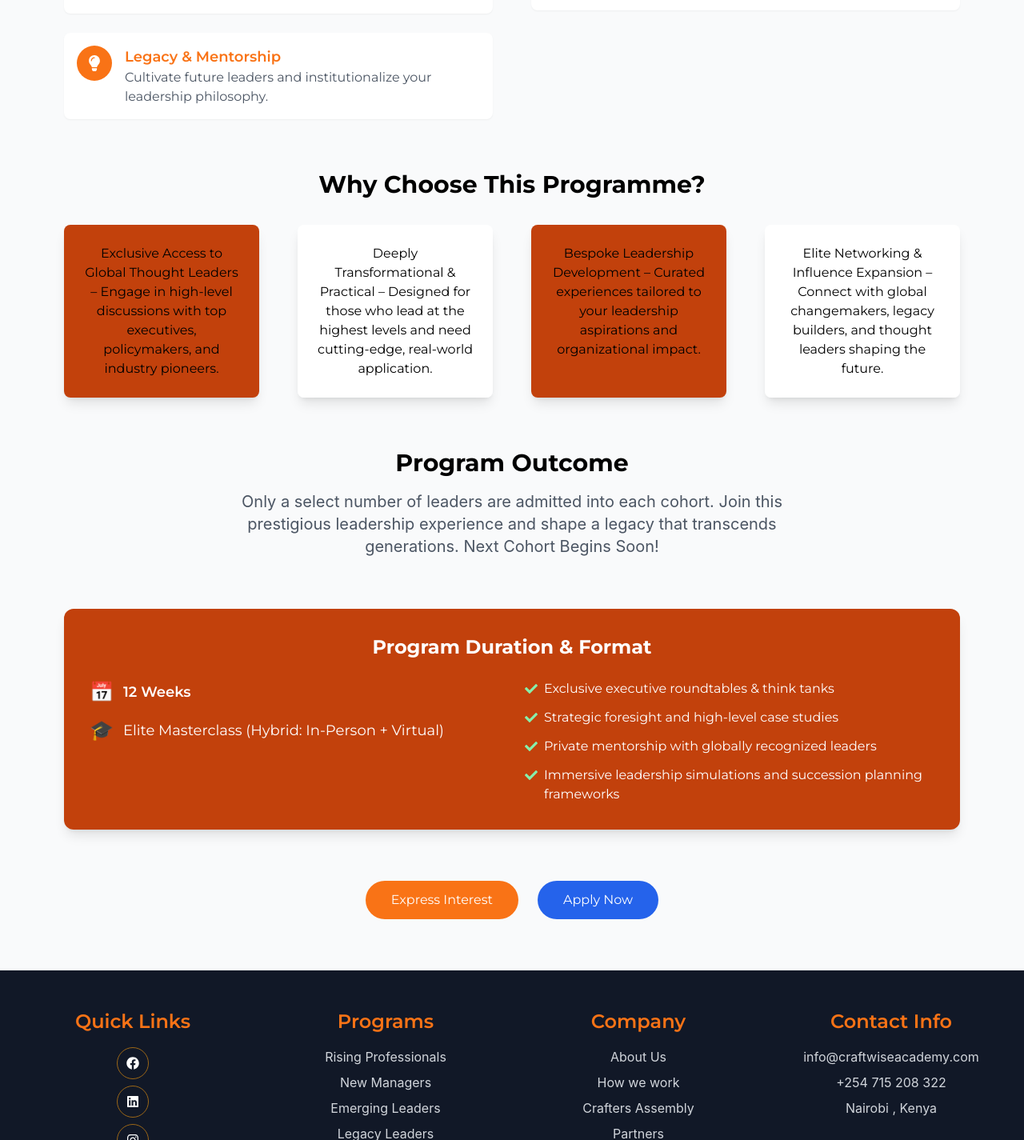
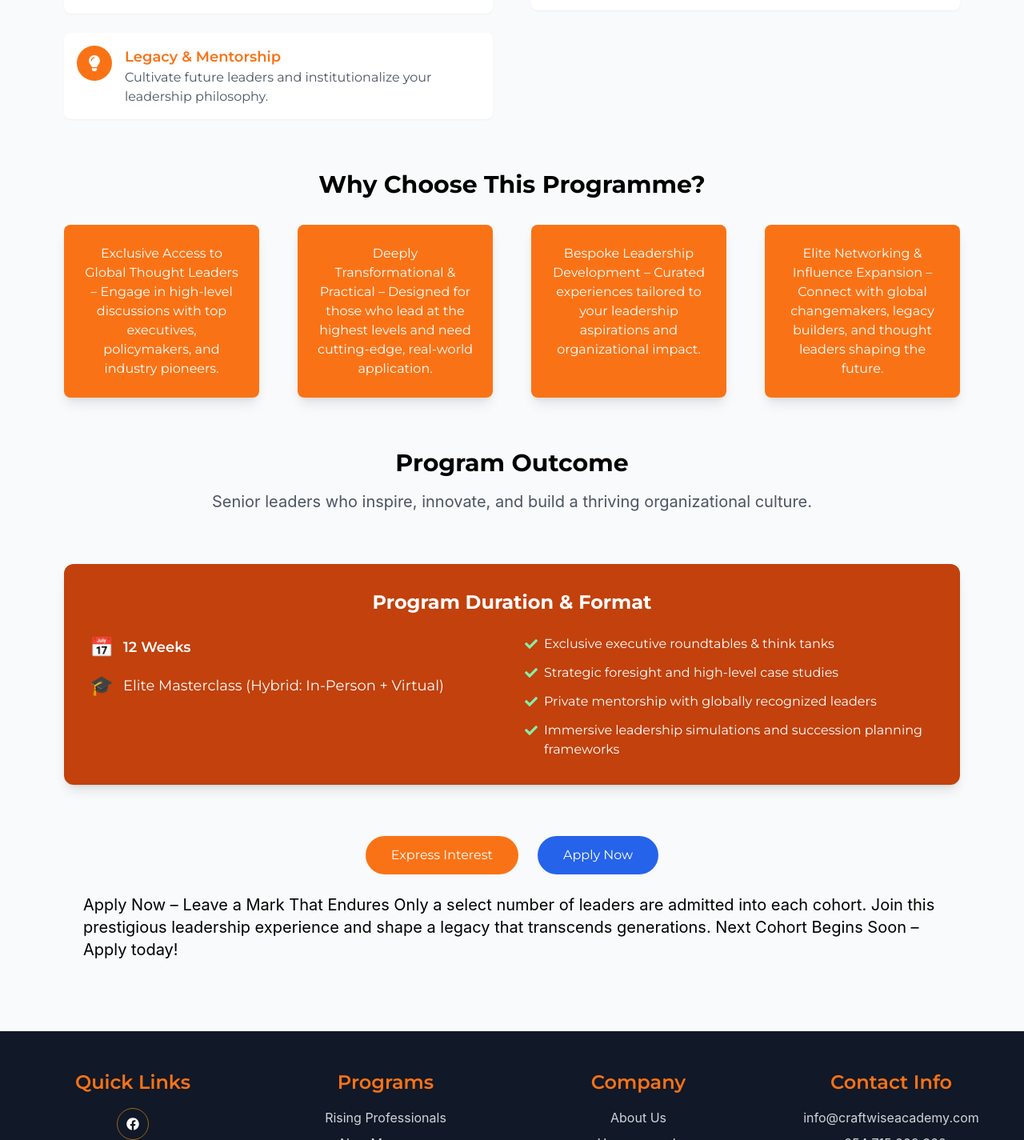
Before and after one commit to Gift-World/craftwise-main, a React (Vite) app: page /legacy in a window 1280 px wide. Shown: the part 1324-2749 px from the top of the page at 80% size. Built offline with nearby package versions, Linux system fonts and the light colour scheme.

Commit message:
Update program outcomes for clarity and engagement across multiple program pages

```diff
--- a/src/pages/minipages/EmergingLeadersProgram.jsx
+++ b/src/pages/minipages/EmergingLeadersProgram.jsx
@@ -47,7 +47,8 @@ const EmergingLeadersProgram = () => {
       "Elite Network & Mentorship – Connect with experienced executives",
       "Capstone Project for Real-World Application – Showcase your leadership"
     ],
-    outcome: "Future senior leaders are built today. Be part of an elite cohort of professionals driving meaningful change in their organizations. Next Cohort Begins Soon!",
+    outcome: " Apply Now – Your Leadership Evolution Starts Here Future senior leaders are built today. Be part of an elite cohort of professionals driving meaningful change in their organizations. Next Cohort Begins Soon – Secure your spot now!",
+    outcome1:"  Leaders equipped to handle complex challenges and drive organizational transformation",
     eligibility: [
       "Mid-Level Managers & High-Potential Leaders – Take the next step toward senior leadership",
       "Department Heads & Functional Leaders – Expand your strategic influence",
--- a/src/pages/minipages/LegacyLeadersProgram.jsx
+++ b/src/pages/minipages/LegacyLeadersProgram.jsx
@@ -47,7 +47,8 @@ const LegacyLeadersProgram = () => {
       "Bespoke Leadership Development – Curated experiences tailored to your leadership aspirations and organizational impact.",
       "Elite Networking & Influence Expansion – Connect with global changemakers, legacy builders, and thought leaders shaping the future."
     ],
-    outcome: "Only a select number of leaders are admitted into each cohort. Join this prestigious leadership experience and shape a legacy that transcends generations. Next Cohort Begins Soon!",
+    outcome: "Apply Now – Leave a Mark That Endures Only a select number of leaders are admitted into each cohort. Join this prestigious leadership experience and shape a legacy that transcends generations. Next Cohort Begins Soon – Apply today!",
+    outcome1:" Senior leaders who inspire, innovate, and build a thriving organizational culture.",
     eligibility: [
       "CEOs, Board Members & Senior Executives – Elevate your leadership influence and long-term vision.",
       "Accomplished Entrepreneurs – Ensure your business thrives beyond your tenure.",
--- a/src/pages/minipages/NewManagersProgram.jsx
+++ b/src/pages/minipages/NewManagersProgram.jsx
@@ -47,7 +47,8 @@ const NewManagersProgram = () => {
       "Simulated Scenarios – Practice real-world leadership challenges in a risk-free environment.",
       "Performance Tracking Dashboard – Measure your growth and leadership effectiveness."
     ],
-    outcome: "Confident, people-focused managers who inspire, drive success, and lead with clarity. A structured approach to handling difficult conversations, team dynamics, and performance management. The ability to motivate teams, align goals, and create a thriving workplace culture.",
+    outcome: " Ready to become the leader your team looks up to? Join the New Managers Programme and start your leadership journey today! Apply Now – Spaces are limited!",
+   outcome1:"Confident, empathetic managers capable of inspiring and driving team success.",
     eligibility: [
       "Newly promoted managers stepping into leadership roles.",
       "High-potential employees preparing for a managerial transition.",
--- a/src/pages/minipages/ProgramPage.jsx
+++ b/src/pages/minipages/ProgramPage.jsx
@@ -12,6 +12,7 @@ const ProgramPage = ({
   features,
   tools,
   outcome,
+  outcome1,
   duration,
   eligibility
 }) => {
@@ -199,10 +200,10 @@ const ProgramPage = ({
     {tools.map((tool, index) => {
       // Define an array of unique background gradients for each card
       const bgGradients = [
-        "bg-gradient-to-r from-orange-700 to-orange-700",
-        "bg-gradient-to-r from-white to-white",
-        "bg-gradient-to-r from-orange-700 to-orange-700",
-        "bg-gradient-to-r from-white to-white",
+        "bg-gradient-to-r from-orange-500 to-orange-500",
+        "bg-gradient-to-r from-orange-500 to-orange-500",
+        "bg-gradient-to-r from-orange-500 to-orange-500",
+        "bg-gradient-to-r from-orange-500 to-orange-500",
       ];
       return (
         <motion.div
@@ -212,7 +213,7 @@ const ProgramPage = ({
           className={`p-6 rounded-lg shadow-lg hover:shadow-2xl transition-shadow duration-300
             ${bgGradients[index % bgGradients.length]} text-white`}
         >
-          <p className=" text-black font-montserrat">{tool}</p>
+          <p className=" text-white font-montserrat">{tool}</p>
         </motion.div>
       );
     })}
@@ -231,7 +232,7 @@ const ProgramPage = ({
               variants={itemVariants}
               className="text-xl text-gray-600 max-w-3xl mx-auto"
             >
-              {outcome}
+              {outcome1}
             </motion.p>
           </motion.div>
           <div
@@ -309,7 +310,14 @@ const ProgramPage = ({
                 Apply Now
               </button>
             </motion.a>
+
           </motion.div>
+          <motion.p
+              variants={itemVariants}
+              className="text-xl text-black p-6 mx-auto"
+            >
+              {outcome}
+            </motion.p>
         </div>
       </div>
 
--- a/src/pages/minipages/RisingProfessionalsProgram.jsx
+++ b/src/pages/minipages/RisingProfessionalsProgram.jsx
@@ -47,7 +47,8 @@ const RisingProfessionalsProgram = () => {
       "High-Impact Curriculum – Designed with top employers to meet industry demands",
       "Strong Professional Network – Connect with industry leaders & like-minded peers"
     ],
-    outcome: "Seats are limited, and demand is high! Don’t miss out on the ultimate career accelerator. Apply now and secure your spot.",
+    outcome: "Seats are limited, and demand is high! Don’t miss out on the ultimate career accelerator. Next Cohort Starts Soon – Apply today!",
+    outcome1:" Confident, efficient, and well-connected professionals ready to thrive in their first 100 days",
     eligibility: [
       "Fresh Graduates & Job Seekers – Land your first job and hit the ground running",
       "Young Professionals (0–3 years experience) – Fast-track your growth and stand out",
```
